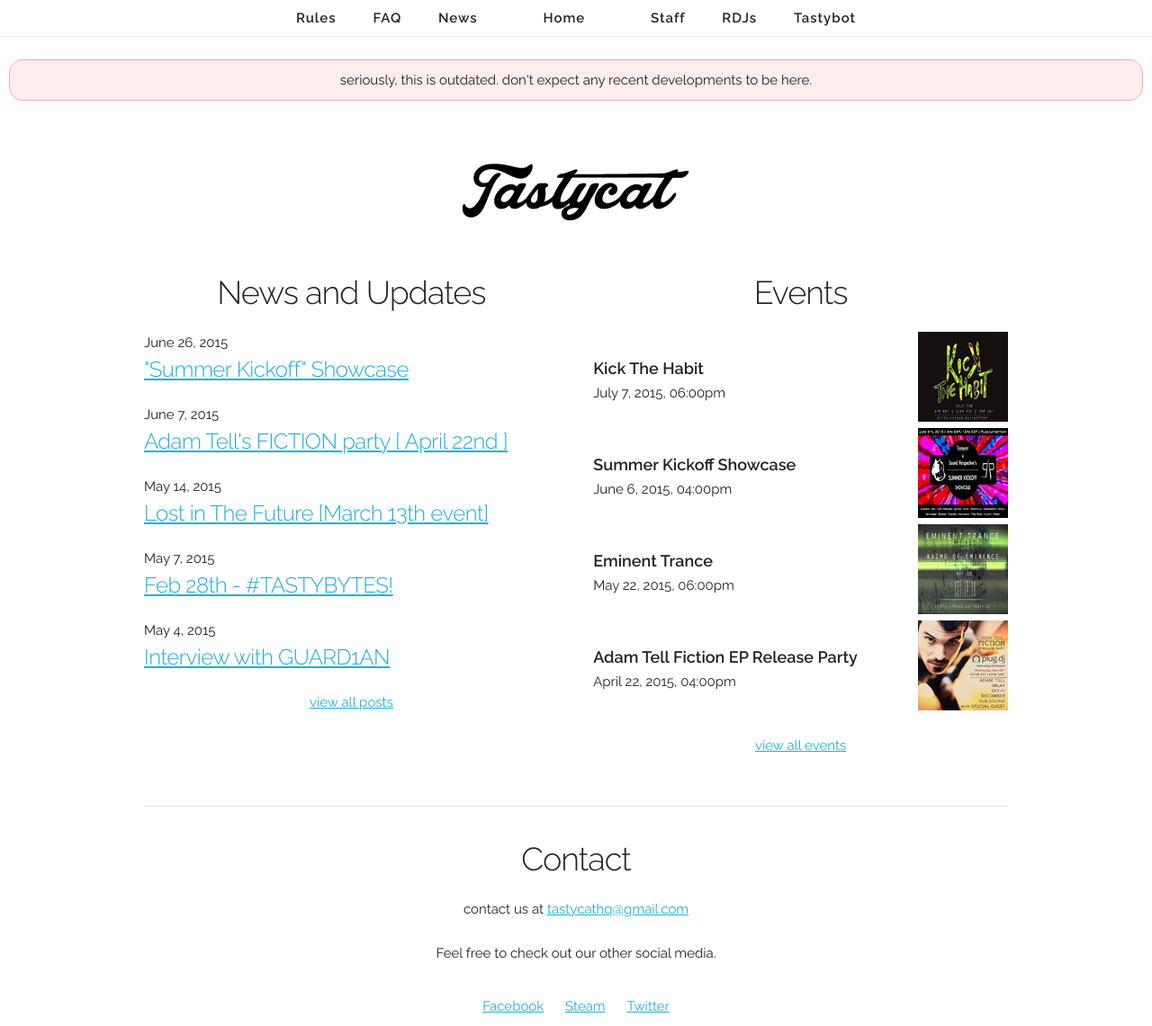
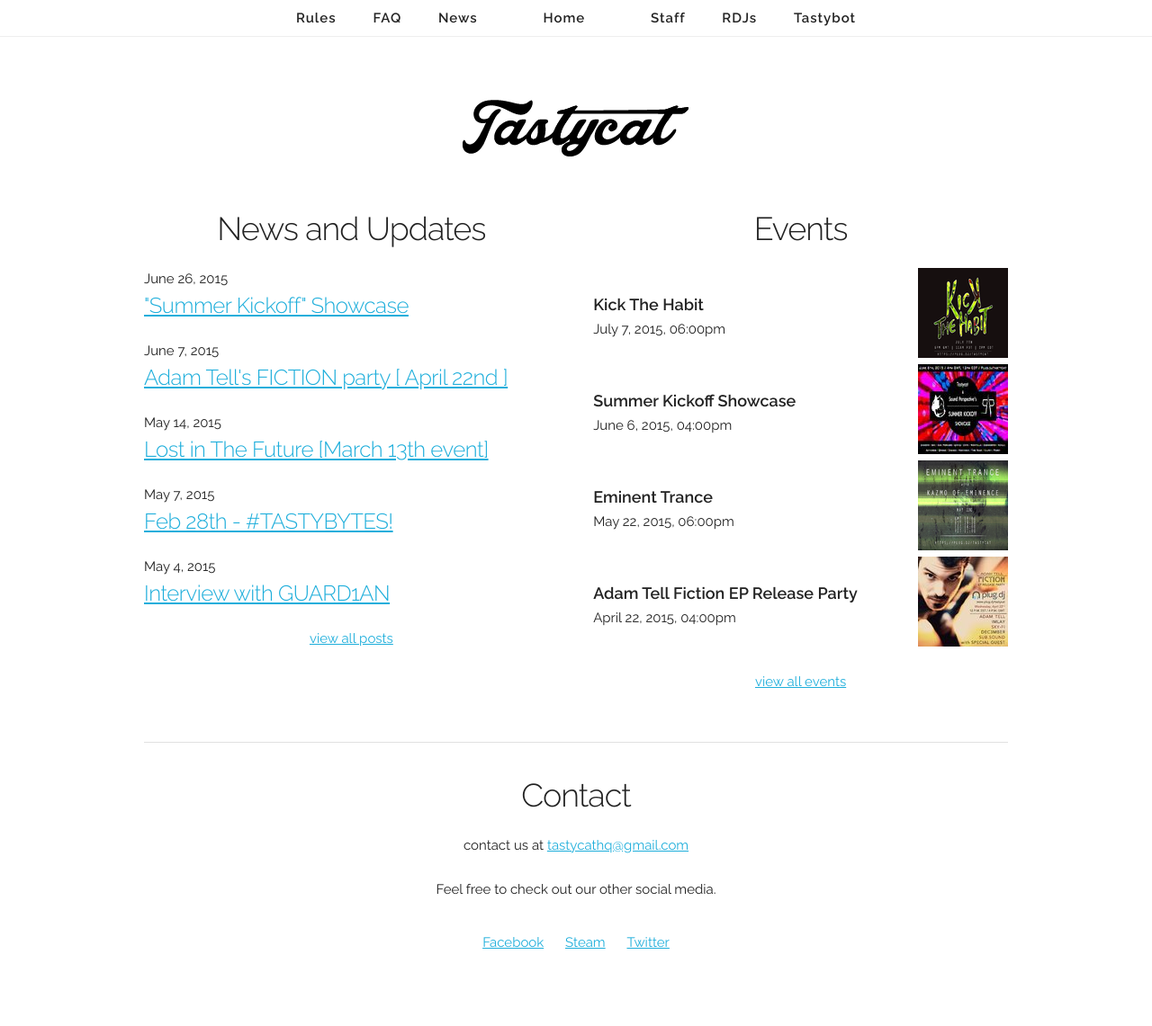
Before and after one commit to catsaretasty/catsaretasty.github.io, a Jekyll site: the page built from index.html, in a window 1280 px wide. Shown: the whole page at 90% size. Built offline with Jekyll 4.4.1, drawn with Linux system fonts in a browser that asks for light colours; after the commit the page ends 1070 px from its top, so only the background shows below that.

Commit message:
Revert "Update default.html"
This removes the 'this site is not up to date' banner

```diff
--- a/_layouts/default.html
+++ b/_layouts/default.html
@@ -6,8 +6,6 @@
 <body>
   {% include header.html %}
 
-  <p style="border-radius: 15px;padding: 10px;margin:10px;border:1px solid #f5aca6;background-color:#ffecec;text-align: center;">seriously, this is outdated.  don't expect any recent developments to be here.</p>
-
   <div class="container">
     {{ content }}
   </div>
```
